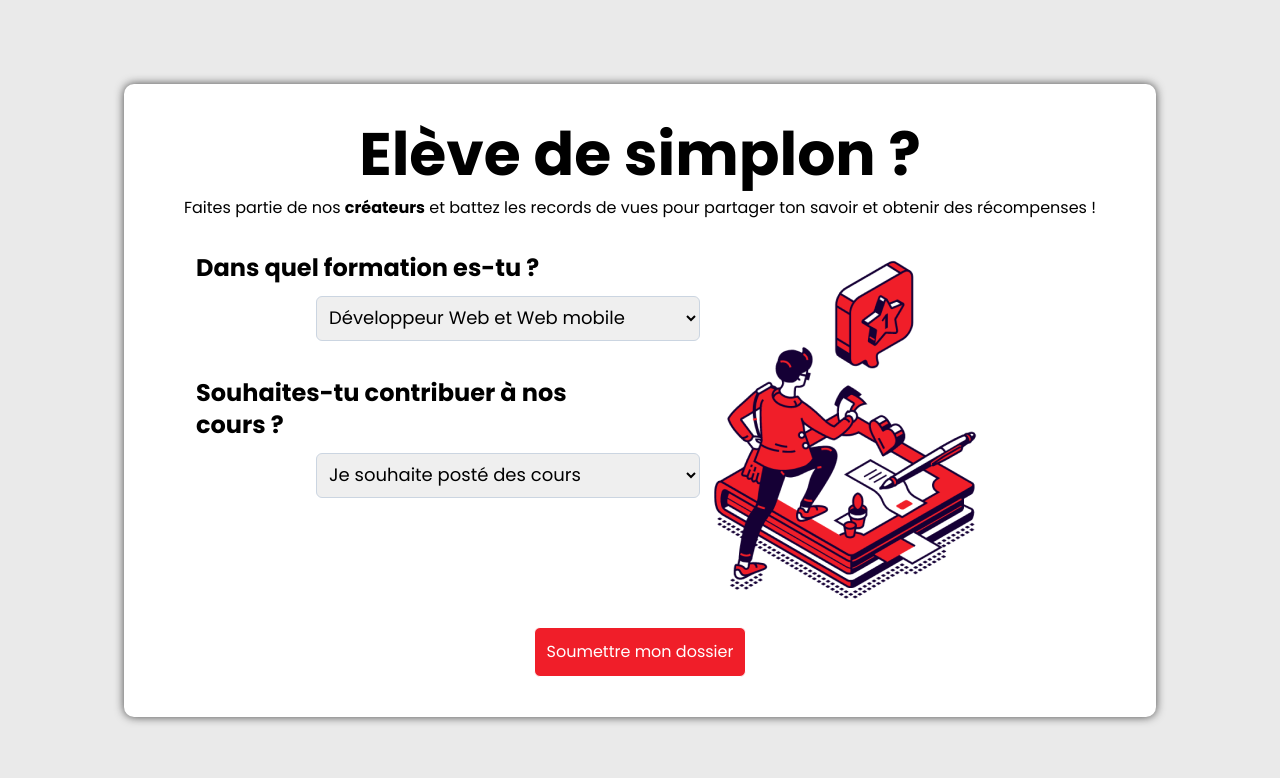
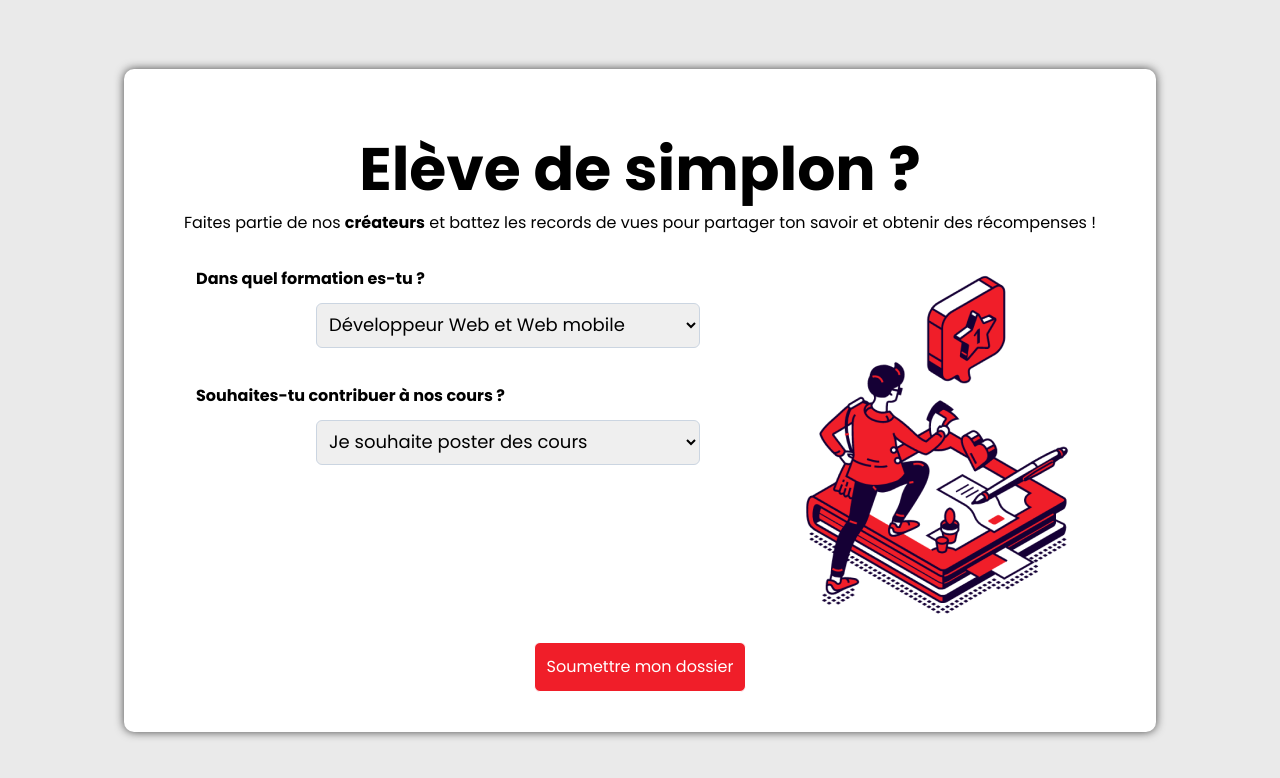
Before and after one commit to cherchetoiles/projet_simplon, a PHP site: page /?action=1 in a window 1280 px wide. Shown: the top 778 px of the page. Run offline with PHP 8.4, Linux system fonts and the light colour scheme.

Commit message:
VUEresponsive

```diff
--- a/dist/output.css
+++ b/dist/output.css
@@ -613,19 +569,13 @@ video {
   margin-right: 1.25rem;
 }
 
-.mx-8 {
-  margin-left: 2rem;
-  margin-right: 2rem;
-}
-
 .mx-auto {
   margin-left: auto;
   margin-right: auto;
 }
 
-.my-8 {
-  margin-top: 2rem;
-  margin-bottom: 2rem;
+.ml-\[120px\] {
+  margin-left: 120px;
 }
 
 .mt-10 {
@@ -644,24 +594,8 @@ video {
   margin-top: 1rem;
 }
 
-.mt-5 {
-  margin-top: 1.25rem;
-}
-
-.ml-\[120px\] {
-  margin-left: 120px;
-}
-
-.mb-2 {
-  margin-bottom: 0.5rem;
-}
-
-.mr-2 {
-  margin-right: 0.5rem;
-}
-
-.mt-8 {
-  margin-top: 2rem;
+.ml-0 {
+  margin-left: 0px;
 }
 
 .block {
@@ -692,16 +626,12 @@ video {
   width: 50%;
 }
 
-.w-full {
-  width: 100%;
-}
-
 .w-96 {
   width: 24rem;
 }
 
-.w-5\/6 {
-  width: 83.333333%;
+.w-full {
+  width: 100%;
 }
 
 .max-w-full {
@@ -887,9 +768,14 @@ video {
   line-height: 1.25rem;
 }
 
-.text-xl {
-  font-size: 1.25rem;
-  line-height: 1.75rem;
+.text-4xl {
+  font-size: 2.25rem;
+  line-height: 2.5rem;
+}
+
+.text-base {
+  font-size: 1rem;
+  line-height: 1.5rem;
 }
 
 .font-bold {
@@ -936,15 +818,49 @@ video {
   color: rgb(255 255 255 / var(--tw-text-opacity));
 }
 
-.focus\:outline-none:focus {
-  outline: 2px solid transparent;
-  outline-offset: 2px;
-}
+@media (min-width: 768px) {
+  .md\:ml-\[120px\] {
+    margin-left: 120px;
+  }
 
-.focus\:ring-4:focus {
-  --tw-ring-offset-shadow: var(--tw-ring-inset) 0 0 0 var(--tw-ring-offset-width) var(--tw-ring-offset-color);
-  --tw-ring-shadow: var(--tw-ring-inset) 0 0 0 calc(4px + var(--tw-ring-offset-width)) var(--tw-ring-color);
-  box-shadow: var(--tw-ring-offset-shadow), var(--tw-ring-shadow), var(--tw-shadow, 0 0 #0000);
+  .md\:w-1\/2 {
+    width: 50%;
+  }
+
+  .md\:w-96 {
+    width: 24rem;
+  }
+
+  .md\:flex-row {
+    flex-direction: row;
+  }
+
+  .md\:justify-end {
+    justify-content: flex-end;
+  }
+
+  .md\:pt-4 {
+    padding-top: 1rem;
+  }
+
+  .md\:pt-\[30px\] {
+    padding-top: 30px;
+  }
+
+  .md\:text-6xl {
+    font-size: 3.75rem;
+    line-height: 1;
+  }
+
+  .md\:text-base {
+    font-size: 1rem;
+    line-height: 1.5rem;
+  }
+
+  .md\:text-lg {
+    font-size: 1.125rem;
+    line-height: 1.75rem;
+  }
 }
 
 @media (min-width: 1024px) {
--- a/view/vue.php
+++ b/view/vue.php
@@ -1,7 +1,7 @@
 <!DOCTYPE html>
 <html>
 <head>
-  <title>Primier Vue</title>
+  <title>Premier Vue</title>
   <link href="https://fonts.googleapis.com/css2?family=Montserrat:wght@500;600;700&family=Poppins:wght@100;200;300;400;500;600;700&display=swap" rel="stylesheet">
   <link href="dist/output.css" rel="stylesheet">
   <style>
@@ -22,44 +22,40 @@
       text-align: center;
       border-radius: 10px;
     }
-    .stroky {
-        stroke: red;
-    }
+
   </style>
 </head>
 
 <body class="font-body">
   <div class="container">
     <div class="content">
-      <h2 class="text-6xl font-bold">Elève de simplon ?</h2>
-      <p class="pt-3">Faites partie de nos <span class="font-bold">créateurs</span> et battez les records de vues pour partager ton savoir et obtenir des récompenses !</p>
+      <h2 class="text-4xl md:text-6xl md:pt-[30px] font-bold">Elève de simplon ?</h2>
+      <p class="pt-3 text-sm md:text-base">Faites partie de nos <span class="font-bold">créateurs</span> et battez les records de vues pour partager ton savoir et obtenir des récompenses !</p>
       <form action="">
-        <div class="text-2xl  text-left flex ">
-            <div class=" w-1/2 p-8">
+        <div class="text-2xl text-sm md:text-base text-left flex flex-col md:flex-row">
+            <div class="w-full md:w-1/2 p-8">
                 <div class="pb-9">
-                    <p class="font-bold">Dans quel formation es-tu ?</p>
-                    <select id="dropdown1" name="dropdown1" class="w-96 ml-[120px] mt-3 text-lg p-2 block border border-indigo-600 border-slate-300 rounded-md">
-                    <option class="" value="1">Développeur Web et Web mobile</option>
+                    <p class="font-bold text-sm md:text-base">Dans quel formation es-tu ?</p>
+                    <select id="dropdown1" name="dropdown1" class="w-full md:w-96 ml-0 md:ml-[120px] mt-3 text-base md:text-lg p-2 block border border-indigo-600 border-slate-300 rounded-md">
+                      <option class="" value="1">Développeur Web et Web mobile</option>
                     </select>
                 </div>
                 <div>
-                    <p class="font-bold">Souhaites-tu contribuer à nos cours ?</p>
-                    <select id="dropdown2" name="dropdown2" class="w-96 ml-[120px] mt-3 text-lg p-2 block border border-indigo-600 border-slate-300  rounded-md">
-                    <option value="1">Je souhaite posté des cours</option>
+                    <p class="font-bold text-sm md:text-base">Souhaites-tu contribuer à nos cours ?</p>
+                    <select id="dropdown2" name="dropdown2" class="w-full md:w-96 ml-0 md:ml-[120px] mt-3 text-base md:text-lg p-2 block border border-indigo-600 border-slate-300 rounded-md">
+                      <option value="1">Je souhaite poster des cours</option>
                     </select>
                 </div>
             </div>
-            <div class="w-1/2">
+            <div class="w-full md:w-1/2 flex justify-center md:justify-end">
                  <img src="assets/vuu.png" alt="Photo" class="max-w-full h-auto">
             </div>
         </div>
-        <div class="w-full flex  justify-center">
-                <button type="submit" class=" p-3 text-white bg-red border rounded-md">Soumettre mon dossier</button>
+        <div class="w-full flex justify-center">
+                <button type="submit" class="p-3 text-white bg-red border rounded-md">Soumettre mon dossier</button>
         </div>
-
       </form>
     </div>
   </div>
 </body>
-
 </html>
```
Also changed, not shown: other parts of dist/output.css (+6 -99 lines).
